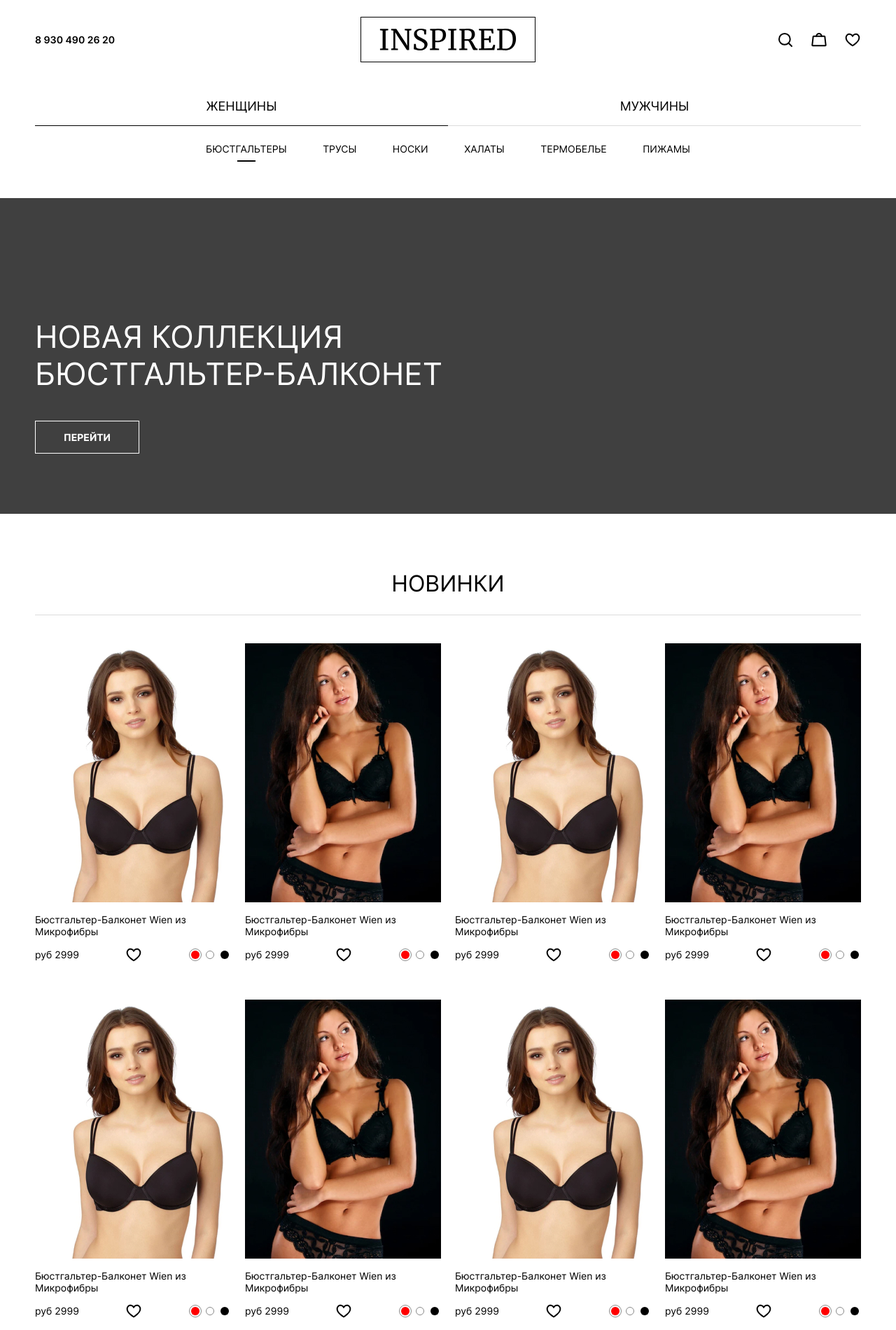
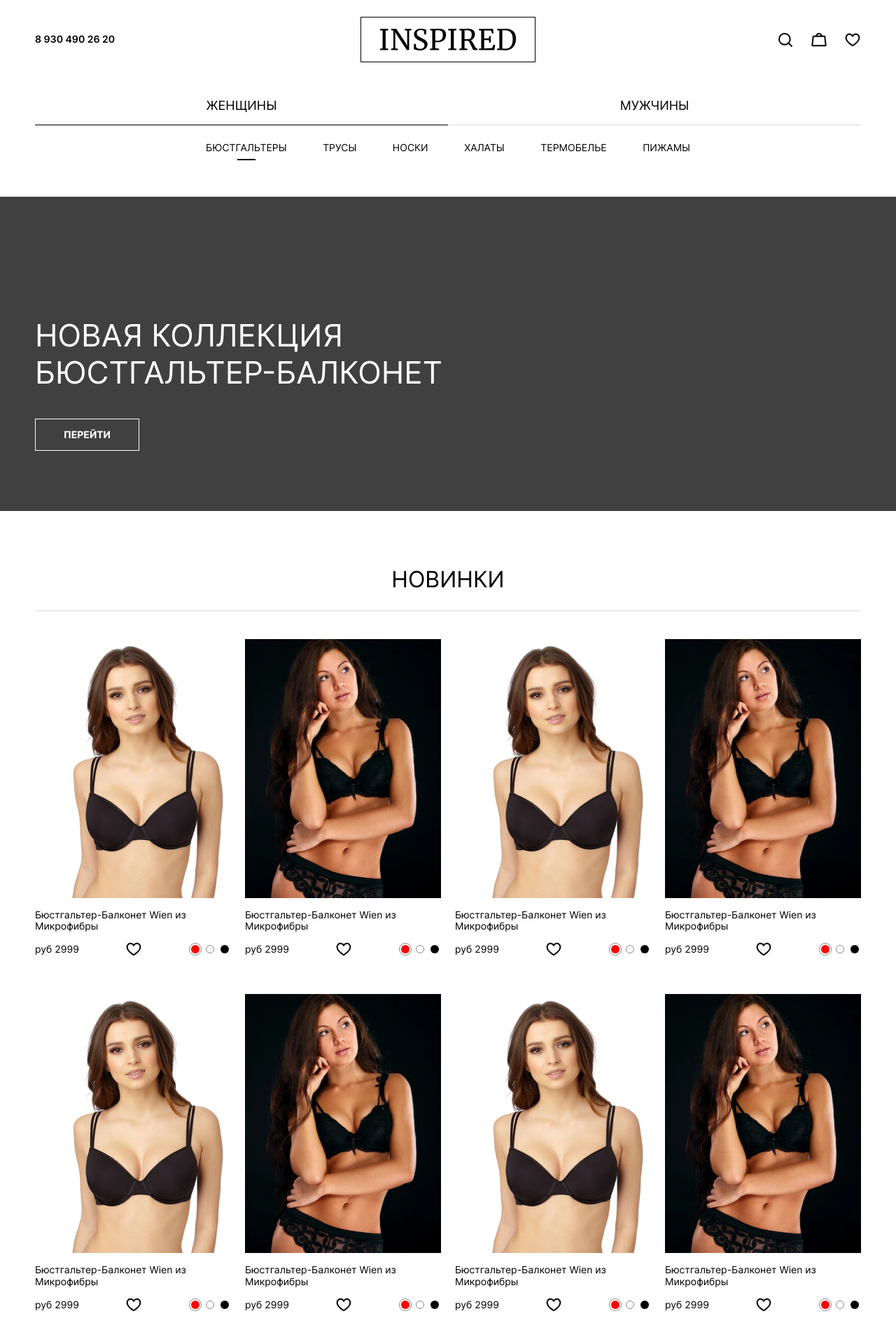
Before and after one commit to Red8Mark/Inspired, a website built with webpack: page src/index.html in a window 1280 px wide. Shown: the top 1900 px of the page at 70% size. Built offline with nearby package versions, Linux system fonts and the light colour scheme; files whose address does not match are found by name.

Commit message:
modify files

```diff
--- a/src/style/_category.scss
+++ b/src/style/_category.scss
@@ -7,19 +7,16 @@
   max-width: 692px;
   gap: 15px;
   font-size: 14px;
-  line-height: 17px;
   text-transform: uppercase;
 
   @include tablet {
     padding: 16px 0 5px;
     font-size: 12px;
-    line-height: 15px;
   }
 
   @include mobile {
     gap: 10px;
     font-size: 10px;
-    line-height: 12px;
     justify-content: flex-start;
   }
 
--- a/src/style/_footer-category.scss
+++ b/src/style/_footer-category.scss
@@ -28,12 +28,10 @@
   &__subtitle {
     font-weight: 600;
     font-size: 14px;
-    line-height: 17px;
     margin-bottom: 10px;
 
     @include tablet {
       font-size: 12px;
-      line-height: 15px;
       margin-bottom: 0;
     }
   }
@@ -43,7 +41,6 @@
     flex-direction: column;
     gap: 6px;
     font-size: 14px;
-    line-height: 17px;
 
     @include tablet {
       display: none;
--- a/src/style/_footer-contacts.scss
+++ b/src/style/_footer-contacts.scss
@@ -3,17 +3,14 @@
   flex-direction: column;
   gap: 16px;
   font-size: 18px;
-  line-height: 22px;
 
   @include tablet {
     gap: 21px;
     font-size: 14px;
-    line-height: 17px;
   }
 
   @include tablet {
     gap: 8px;
     font-size: 12px;
-    line-height: 15px;
   }
 }
--- a/src/style/_footer-social.scss
+++ b/src/style/_footer-social.scss
@@ -10,12 +10,10 @@
   &__subtitle {
     margin-bottom: 20px;
     font-size: 14px;
-    line-height: 17px;
 
     @include tablet {
       margin-bottom: 16px;
       font-size: 12px;
-      line-height: 15px;
     }
   }
 
--- a/src/style/_footer.scss
+++ b/src/style/_footer.scss
@@ -61,17 +61,14 @@
   &__title {
     font-weight: 400;
     font-size: 18px;
-    line-height: 22px;
     text-transform: uppercase;
 
     @include tablet {
       font-size: 16px;
-      line-height:  19px;
     }
 
     @include mobile {
       font-size: 14px;
-      line-height: 17px;
     }
   }
 
--- a/src/style/_gender.scss
+++ b/src/style/_gender.scss
@@ -10,19 +10,16 @@
     text-align: center;
     padding: 16px 0;
     font-size: 18px;
-    line-height: 22px;
     text-transform: uppercase;
     border-bottom: 1px solid $light-gray;
     transition: color .3s ease-in-out;
 
     @include tablet {
       font-size: 16px;
-      line-height: 19px;
     }
 
     @include mobile {
       font-size: 14px;
-      line-height: 17px;
     }
 
     &:hover {
--- a/src/style/_goods.scss
+++ b/src/style/_goods.scss
@@ -5,20 +5,17 @@
     text-align: center;
     font-weight: 400;
     font-size: 32px;
-    line-height: 39px;
     text-transform: uppercase;
     border-bottom: 1px solid $light-gray;
 
     @include tablet {
       padding-bottom: 16px;
       font-size: 24px;
-      line-height: 29px;
     }
 
     @include mobile {
       padding-bottom: 9px;
       font-size: 18px;
-      line-height: 22px;
     }
   }
 
--- a/src/style/_header.scss
+++ b/src/style/_header.scss
@@ -18,12 +18,10 @@
   &__phone {
     font-weight: 600;
     font-size: 14px;
-    line-height: 17px;
     text-transform: uppercase;
 
     @include tablet {
       font-size: 12px;
-      line-height: 15px;
     }
 
     @include mobile {
--- a/src/style/_hero.scss
+++ b/src/style/_hero.scss
@@ -82,7 +82,6 @@
     padding: 14px 40px;
     font-weight: 700;
     font-size: 14px;
-    line-height: 17px;
     text-transform: uppercase;
     border: 1px solid $second-color;
     transition-property: background-color, border-color;
@@ -91,7 +90,6 @@
 
     @include tablet {
       font-size: 10px;
-      line-height: 12px;
       padding: 12px 40px;
     }
 
--- a/src/style/_navigation.scss
+++ b/src/style/_navigation.scss
@@ -1,15 +1,15 @@
 .navigation {
-  margin-bottom: 50px;
+  padding-bottom: 50px;
 
   @include laptop {
-    margin-bottom: 38px;
+    padding-bottom: 38px;
   }
 
   @include tablet {
-    margin-bottom: 31px;
+    padding-bottom: 31px;
   }
 
   @include mobile {
-    margin-bottom: 19px;
+    padding-bottom: 19px;
   }
 }
--- a/src/style/_product.scss
+++ b/src/style/_product.scss
@@ -20,12 +20,10 @@
   &__title {
     font-weight: 400;
     font-size: 14px;
-    line-height: 17px;
     margin-bottom: 13px;
 
     @include tablet {
       font-size: 12px;
-      line-height: 15px;
       margin-bottom: 5px;
     }
   }
@@ -43,11 +41,9 @@
 
   &__price {
     font-size: 14px;
-    line-height: 17px;
 
     @include tablet {
       font-size: 12px;
-      line-height: 15px;
     }
   }
 
@@ -75,8 +71,4 @@
     align-items: center;
     gap: 3px;
   }
-
-  &__color-item {
-
-  }
 }
```
